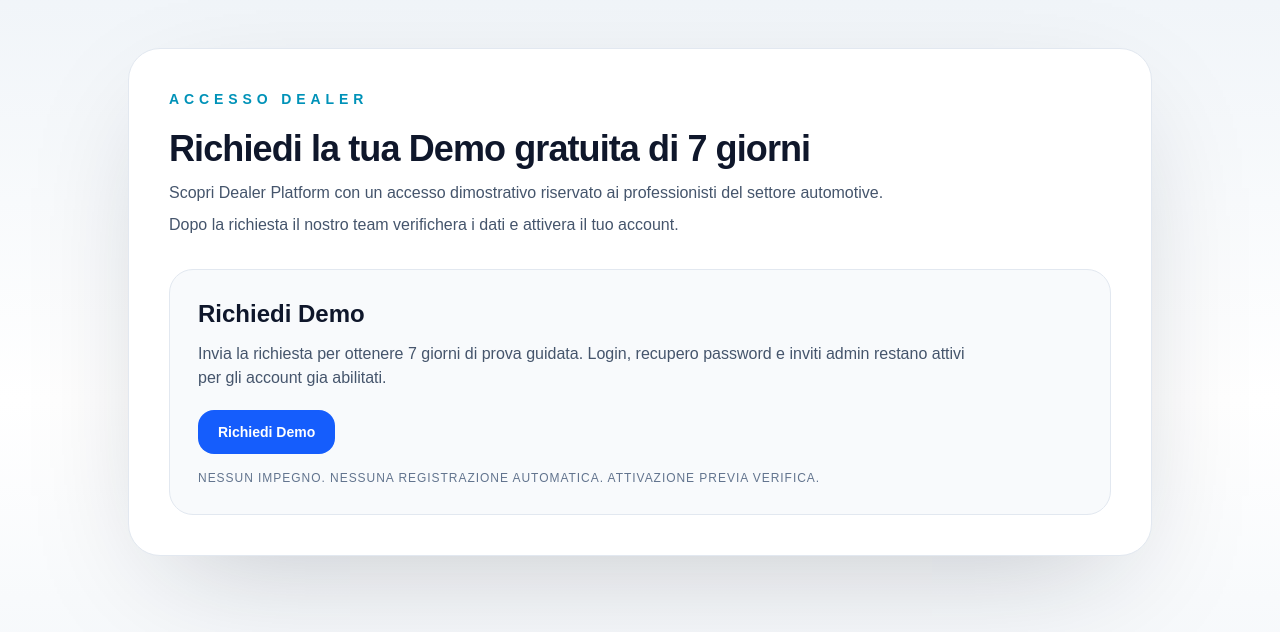
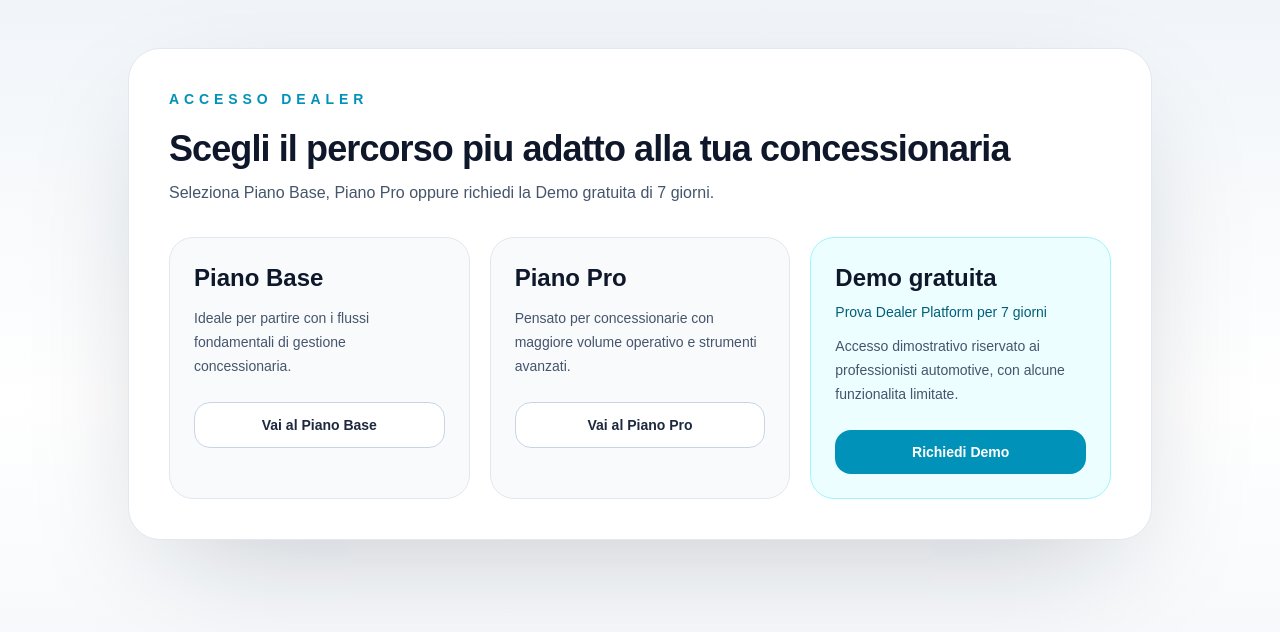
Before and after one commit to Gossocav/dealer-platform, a Next.js app: page /registrazione in a window 1280 px wide. Shown: the top 632 px of the page. Built offline with nearby package versions, Linux system fonts and the light colour scheme; no server answers.

Commit message:
feat: restore account plan selection flow

```diff
--- a/src/app/registrazione/page.tsx
+++ b/src/app/registrazione/page.tsx
@@ -5,29 +5,48 @@
     <main className="min-h-screen bg-gradient-to-b from-slate-100 via-white to-slate-100 px-4 py-12 sm:px-6 lg:px-8">
       <section className="mx-auto w-full max-w-5xl rounded-[32px] border border-slate-200 bg-white p-6 shadow-[0_40px_120px_-40px_rgba(15,23,42,0.25)] sm:p-8 lg:p-10">
         <p className="text-sm font-semibold uppercase tracking-[0.35em] text-cyan-600">Accesso Dealer</p>
-        <h1 className="mt-5 text-3xl font-semibold tracking-tight text-slate-900 sm:text-4xl">Richiedi la tua Demo gratuita di 7 giorni</h1>
+        <h1 className="mt-5 text-3xl font-semibold tracking-tight text-slate-900 sm:text-4xl">Scegli il percorso piu adatto alla tua concessionaria</h1>
         <p className="mt-3 max-w-3xl text-sm leading-6 text-slate-600 sm:text-base">
-          Scopri Dealer Platform con un accesso dimostrativo riservato ai professionisti del settore automotive.
-        </p>
-        <p className="mt-2 max-w-3xl text-sm leading-6 text-slate-600 sm:text-base">
-          Dopo la richiesta il nostro team verifichera i dati e attivera il tuo account.
+          Seleziona Piano Base, Piano Pro oppure richiedi la Demo gratuita di 7 giorni.
         </p>
 
-        <section className="mt-8 rounded-3xl border border-slate-200 bg-slate-50 p-6 sm:p-7">
-          <h2 className="text-2xl font-semibold text-slate-900">Richiedi Demo</h2>
-          <p className="mt-3 max-w-3xl text-sm leading-6 text-slate-600 sm:text-base">
-            Invia la richiesta per ottenere 7 giorni di prova guidata. Login, recupero password e inviti admin restano attivi per gli account gia abilitati.
+        <div className="mt-8 grid gap-5 lg:grid-cols-3">
+          <article className="rounded-3xl border border-slate-200 bg-slate-50 p-6">
+            <h2 className="text-2xl font-semibold text-slate-900">Piano Base</h2>
+            <p className="mt-3 text-sm leading-6 text-slate-600">Ideale per partire con i flussi fondamentali di gestione concessionaria.</p>
+            <Link
+              href="/registrazione/base"
+              className="mt-6 inline-flex w-full items-center justify-center rounded-2xl border border-slate-300 bg-white px-5 py-3 text-sm font-semibold text-slate-800 transition hover:bg-slate-100"
+            >
+              Vai al Piano Base
+            </Link>
+          </article>
+
+          <article className="rounded-3xl border border-slate-200 bg-slate-50 p-6">
+            <h2 className="text-2xl font-semibold text-slate-900">Piano Pro</h2>
+            <p className="mt-3 text-sm leading-6 text-slate-600">Pensato per concessionarie con maggiore volume operativo e strumenti avanzati.</p>
+            <Link
+              href="/registrazione/pro"
+              className="mt-6 inline-flex w-full items-center justify-center rounded-2xl border border-slate-300 bg-white px-5 py-3 text-sm font-semibold text-slate-800 transition hover:bg-slate-100"
+            >
+              Vai al Piano Pro
+            </Link>
+          </article>
+
+          <article className="rounded-3xl border border-cyan-200 bg-cyan-50 p-6">
+            <h2 className="text-2xl font-semibold text-slate-900">Demo gratuita</h2>
+            <p className="mt-2 text-sm font-medium text-cyan-800">Prova Dealer Platform per 7 giorni</p>
+            <p className="mt-3 text-sm leading-6 text-slate-600">
+              Accesso dimostrativo riservato ai professionisti automotive, con alcune funzionalita limitate.
             </p>
             <Link
               href="/demo"
-            className="mt-5 inline-flex items-center justify-center rounded-2xl bg-blue-600 px-5 py-3 text-sm font-semibold text-white transition hover:bg-blue-700 focus:outline-none focus:ring-4 focus:ring-blue-200"
+              className="mt-6 inline-flex w-full items-center justify-center rounded-2xl bg-cyan-600 px-5 py-3 text-sm font-semibold text-white transition hover:bg-cyan-700"
             >
               Richiedi Demo
             </Link>
-          <p className="mt-4 text-xs font-medium uppercase tracking-[0.08em] text-slate-500">
-            Nessun impegno. Nessuna registrazione automatica. Attivazione previa verifica.
-          </p>
-        </section>
+          </article>
+        </div>
       </section>
     </main>
   );
```
Lines whose indentation alone changed are shown as unchanged.
